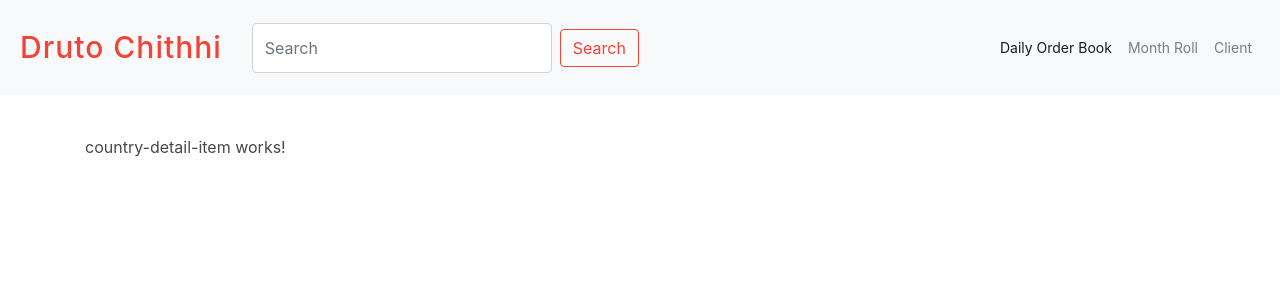
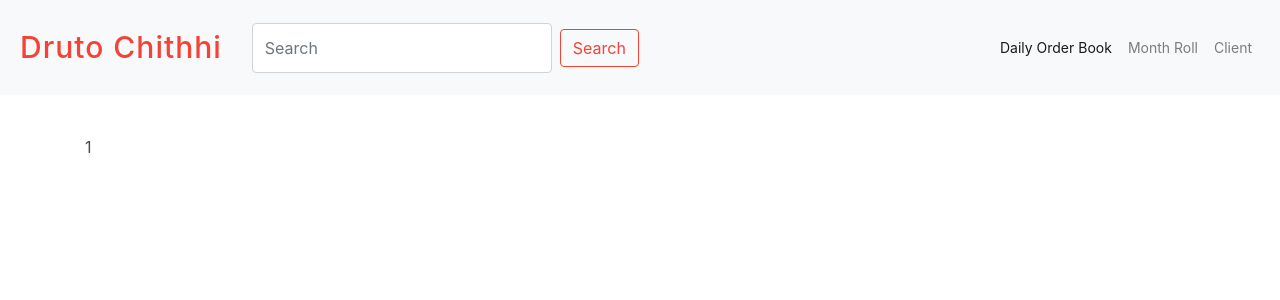
Before and after one commit to paawak/sandbox, an Angular app in the folder clojure/druto-chithhi/druto-chithhi-ui/: page /country/1 in a window 1280 px wide. Shown: the top 300 px of the page. Built offline with nearby package versions, Linux system fonts and the light colour scheme.

Commit message:
read url-param in country-detail

```diff
--- a/clojure/druto-chithhi/druto-chithhi-ui/src/app/country/country-detail-item/country-detail-item.component.html
+++ b/clojure/druto-chithhi/druto-chithhi-ui/src/app/country/country-detail-item/country-detail-item.component.html
@@ -1,3 +1,3 @@
 <p>
-  country-detail-item works!
+  {{countryId}}
 </p>
--- a/clojure/druto-chithhi/druto-chithhi-ui/src/app/country/country-detail-item/country-detail-item.component.ts
+++ b/clojure/druto-chithhi/druto-chithhi-ui/src/app/country/country-detail-item/country-detail-item.component.ts
@@ -1,4 +1,5 @@
 import { Component, OnInit } from '@angular/core';
+import { ActivatedRoute } from '@angular/router';
 
 @Component({
   selector: 'app-country-detail-item',
@@ -7,9 +8,16 @@ import { Component, OnInit } from '@angular/core';
 })
 export class CountryDetailItemComponent implements OnInit {
 
-  constructor() { }
+  private  countryId: string;
+
+  constructor(private route: ActivatedRoute) { }
 
   ngOnInit() {
+    this.route.params.subscribe(
+      (params) => {
+        this.countryId = params['countryId'];
+      }
+    );
   }
 
 }
--- a/clojure/druto-chithhi/druto-chithhi-ui/src/app/country/country-list-item/country-list-item.component.html
+++ b/clojure/druto-chithhi/druto-chithhi-ui/src/app/country/country-list-item/country-list-item.component.html
@@ -1,3 +1,4 @@
+<a routerLink="/country/{{currentCountry.id}}" >
   <div class="row">
       <div class="col">
         ID:
@@ -22,3 +23,4 @@
       {{currentCountry.name}}
     </div>
   </div>
+</a>
```
Lines whose indentation alone changed are shown as unchanged.
